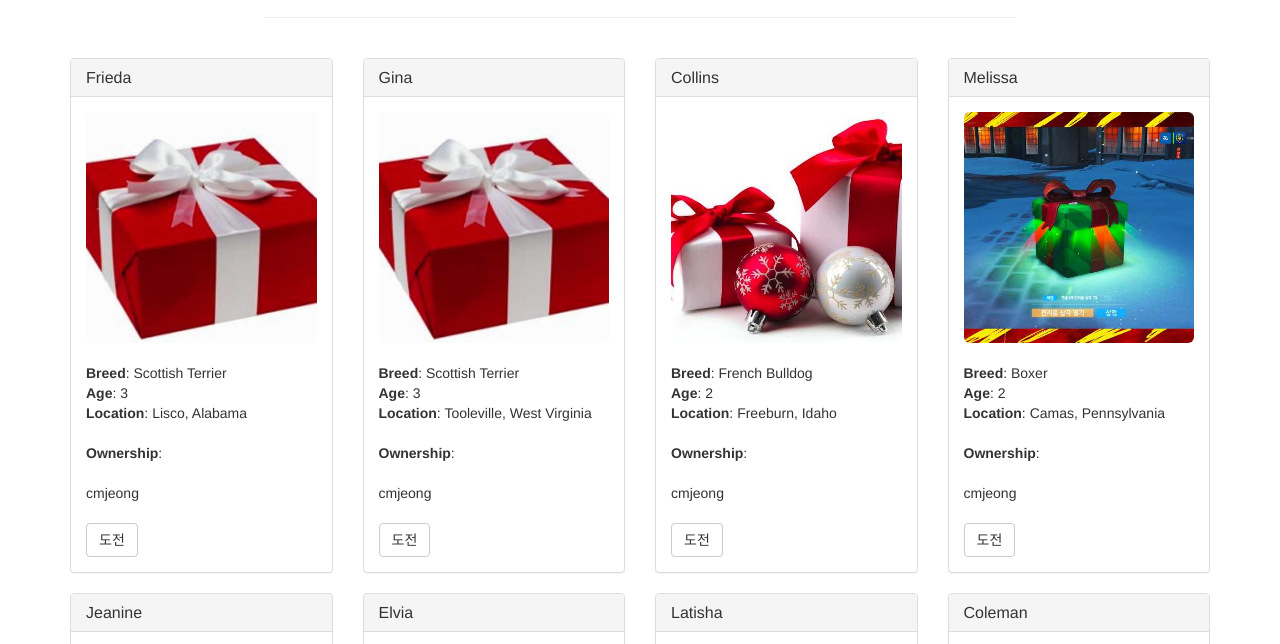
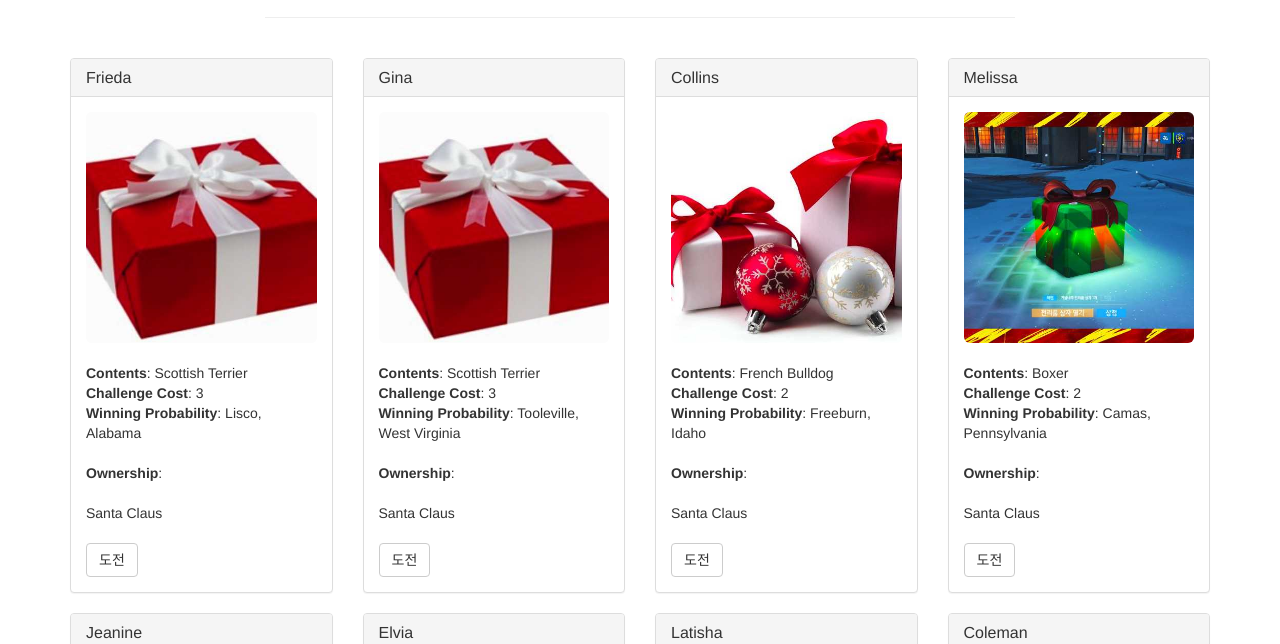
Before and after one commit to UpDream2/Blockchain_Randombox, a website: page src/index.html in a window 1280 px wide. Shown: the part 99-743 px from the top of the page. Drawn offline with nearby package versions, Linux system fonts and the light colour scheme; no server answers.

Commit message:
Modify to set default-owner & text-index

```diff
--- a/src/index.html
+++ b/src/index.html
@@ -42,10 +42,10 @@
           <div class="panel-body">
             <img alt="140x140" data-src="holder.js/140x140" class="img-rounded img-center" style="width: 100%;" src="https://animalso.com/wp-content/uploads/2017/01/Golden-Retriever_6.jpg" data-holder-rendered="true">
             <br/><br/>
-            <strong>Breed</strong>: <span class="pet-breed">Golden Retriever</span><br/>
-            <strong>Age</strong>: <span class="pet-age">3</span><br/>
-            <strong>Location</strong>: <span class="pet-location">Warren, MI</span><br/><br/>
-			<strong>Ownership</strong>: <span class="pet-ownership">Owner</span><br/><br/>
+            <strong>Contents</strong>: <span class="pet-breed">Golden Retriever</span><br/>
+            <strong>Challenge Cost</strong>: <span class="pet-age">3</span><br/>
+            <strong>Winning Probability</strong>: <span class="pet-location">Warren, MI</span><br/><br/>
+            <strong>Ownership</strong>: <span class="pet-ownership">Owner</span><br/><br/>
             <button class="btn btn-default btn-adopt" type="button" data-id="0">도전</button>
           </div>
         </div>
--- a/src/pets.json
+++ b/src/pets.json
@@ -6,7 +6,7 @@
     "age": 3,
     "breed": "Scottish Terrier",
     "location": "Lisco, Alabama",
-	"ownership": "cmjeong"
+	"ownership": "Santa Claus"
   },
   {
     "id": 1,
@@ -15,7 +15,7 @@
     "age": 3,
     "breed": "Scottish Terrier",
     "location": "Tooleville, West Virginia",
-	"ownership": "cmjeong"
+	"ownership": "Santa Claus"
   },
   {
     "id": 2,
@@ -24,7 +24,7 @@
     "age": 2,
     "breed": "French Bulldog",
     "location": "Freeburn, Idaho",
-	"ownership": "cmjeong"
+	"ownership": "Santa Claus"
   },
   {
     "id": 3,
@@ -33,7 +33,7 @@
     "age": 2,
     "breed": "Boxer",
     "location": "Camas, Pennsylvania",
-	"ownership": "cmjeong"
+	"ownership": "Santa Claus"
   },
   {
     "id": 4,
@@ -42,7 +42,7 @@
     "age": 2,
     "breed": "French Bulldog",
     "location": "Gerber, South Dakota",
-	"ownership": "cmjeong"
+	"ownership": "Santa Claus"
   },
   {
     "id": 5,
@@ -51,7 +51,7 @@
     "age": 3,
     "breed": "French Bulldog",
     "location": "Innsbrook, Illinois",
-	"ownership": "cmjeong"
+	"ownership": "Santa Claus"
   },
   {
     "id": 6,
@@ -60,7 +60,7 @@
     "age": 3,
     "breed": "Golden Retriever",
     "location": "Soudan, Louisiana",
-	"ownership": "cmjeong"
+	"ownership": "Santa Claus"
   },
   {
     "id": 7,
@@ -69,7 +69,7 @@
     "age": 3,
     "breed": "Golden Retriever",
     "location": "Jacksonwald, Palau",
-	"ownership": "cmjeong"
+	"ownership": "Santa Claus"
   },
   {
     "id": 8,
@@ -78,7 +78,7 @@
     "age": 2,
     "breed": "French Bulldog",
     "location": "Honolulu, Hawaii",
-	"ownership": "cmjeong"
+	"ownership": "Santa Claus"
   },
   {
     "id": 9,
@@ -87,7 +87,7 @@
     "age": 3,
     "breed": "Boxer",
     "location": "Matheny, Utah",
-	"ownership": "cmjeong"
+	"ownership": "Santa Claus"
   },
   {
     "id": 10,
@@ -96,7 +96,7 @@
     "age": 2,
     "breed": "Boxer",
     "location": "Tyhee, Indiana",
-	"ownership": "cmjeong"
+	"ownership": "Santa Claus"
   },
   {
     "id": 11,
@@ -105,7 +105,7 @@
     "age": 3,
     "breed": "Scottish Terrier",
     "location": "Windsor, Montana",
-	"ownership": "cmjeong"
+	"ownership": "Santa Claus"
   },
   {
     "id": 12,
@@ -114,7 +114,7 @@
     "age": 3,
     "breed": "French Bulldog",
     "location": "Kingstowne, Nevada",
-	"ownership": "cmjeong"
+	"ownership": "Santa Claus"
   },
   {
     "id": 13,
@@ -123,7 +123,7 @@
     "age": 4,
     "breed": "Golden Retriever",
     "location": "Sultana, Massachusetts",
-	"ownership": "cmjeong"
+	"ownership": "Santa Claus"
   },
   {
     "id": 14,
@@ -132,7 +132,7 @@
     "age": 2,
     "breed": "Golden Retriever",
     "location": "Broadlands, Oregon",
-	"ownership": "cmjeong"
+	"ownership": "Santa Claus"
   },
   {
     "id": 15,
@@ -141,6 +141,6 @@
     "age": 2,
     "breed": "Golden Retriever",
     "location": "Dawn, Wisconsin",
-	"ownership": "cmjeong"
+	"ownership": "Santa Claus"
   }
 ]
```
